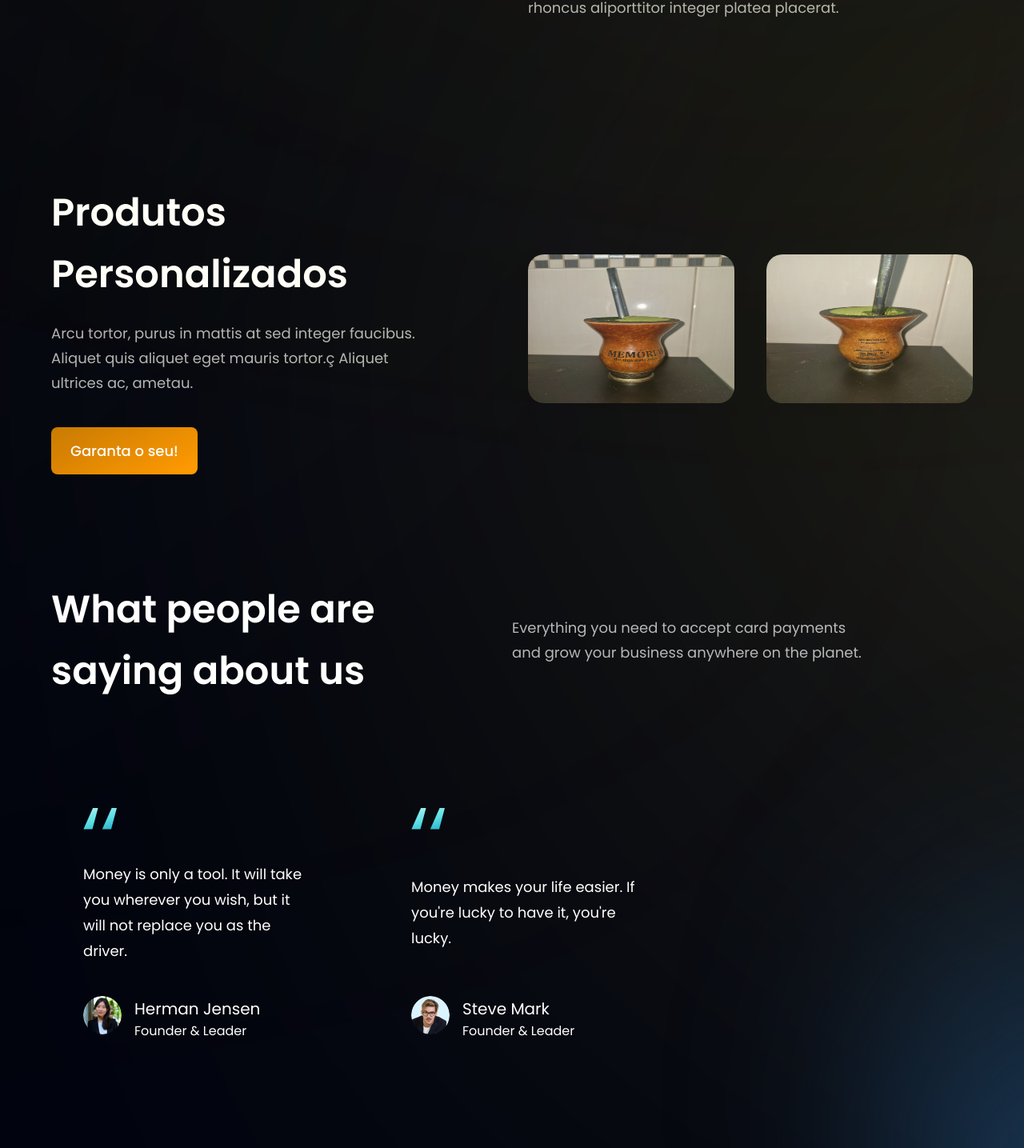
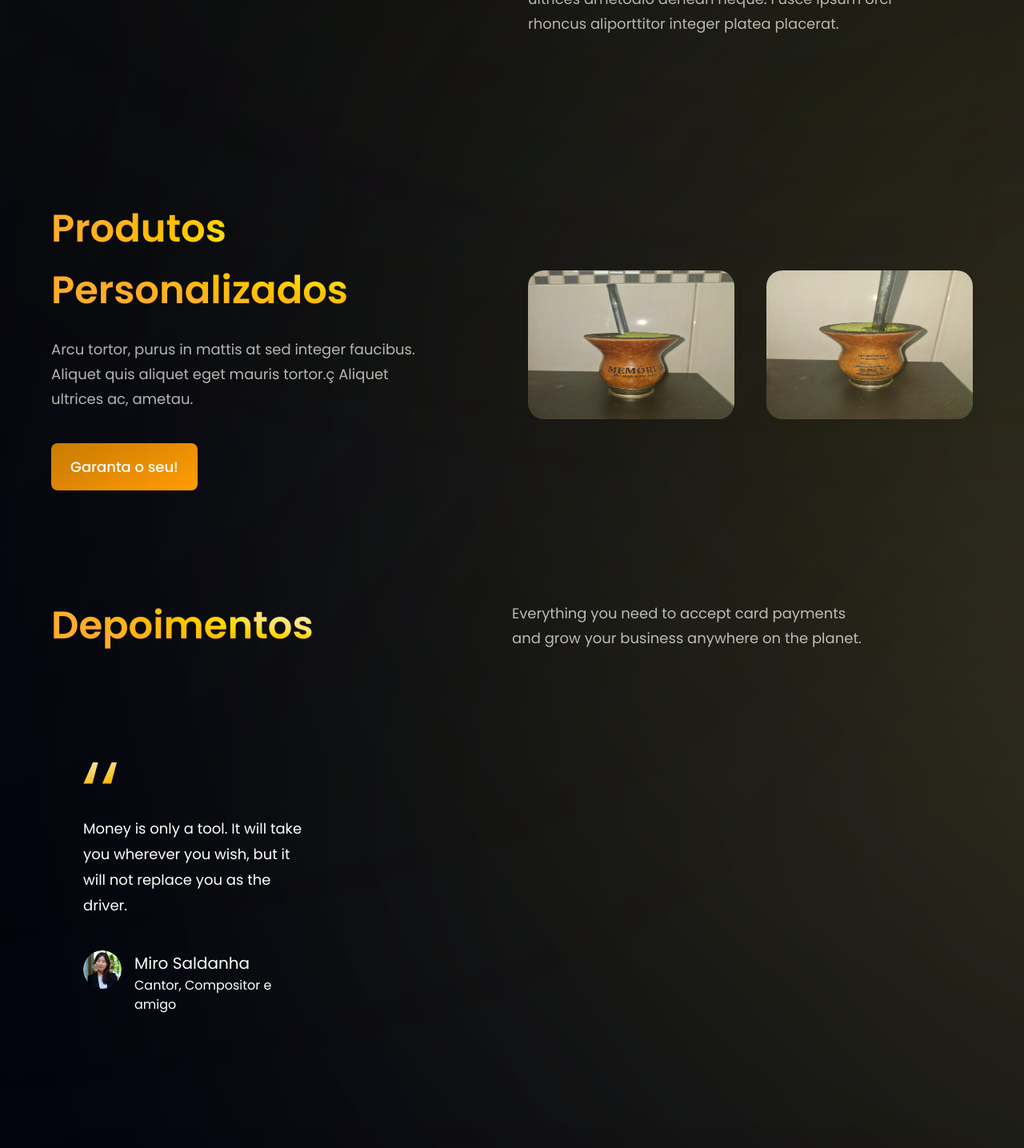
Before and after one commit to mateus-bernart/memorias-de-um-estradeiro, a React (Vite) app: page / in a window 1280 px wide. Shown: the part 1330-2765 px from the top of the page at 80% size. Built offline with nearby package versions, Linux system fonts and the light colour scheme.

Commit message:
insert link buttons, re-organized layout and adapted font sizes

```diff
--- a/src/App.jsx
+++ b/src/App.jsx
@@ -33,7 +33,6 @@ const App = () => (
         <Billing />
         <CardDeal />
         <Testimonials />
-        <Clients />
         <CTA />
         <Footer />
       </div>
--- a/src/components/Billing.jsx
+++ b/src/components/Billing.jsx
@@ -2,7 +2,7 @@ import { apple, bill, google, author } from "../assets";
 import styles, { layout } from "../style";
 
 const Billing = () => (
-  <section id="product" className={layout.sectionReverse}>
+  <section id="author" className={layout.sectionReverse}>
     <div className={`${layout.sectionImgReverse}`}>
       <img
         src={author}
@@ -15,7 +15,7 @@ const Billing = () => (
     </div>
 
     <div className={layout.sectionInfo}>
-      <h2 className={styles.heading2}>
+      <h2 className={`${styles.heading2} text-gradient`}>
         Sobre <br className="sm:block hidden" />o autor
       </h2>
       <p className={`${styles.paragraph} max-w-[470px] mt-5`}>
--- a/src/components/CTA.jsx
+++ b/src/components/CTA.jsx
@@ -6,7 +6,7 @@ const CTA = () => (
     className={`${styles.flexCenter} ${styles.marginY} ${styles.padding} sm:flex-row flex-col bg-black-gradient-2 rounded-[20px] box-shadow`}
   >
     <div className="flex-1 flex flex-col">
-      <h2 className={styles.heading2}>Let's try our service now!</h2>
+      <h2 className={styles.heading2}>Faça parte dessa história!</h2>
       <p className={`${styles.paragraph} max-w-[470px] mt-5`}>
         Everything you need to accept card payments and grow your business
         anywhere on the planet.
@@ -14,7 +14,9 @@ const CTA = () => (
     </div>
 
     <div className={`${styles.flexCenter} sm:ml-10 ml-0 sm:mt-0 mt-10`}>
-      <Button styles="mt-10 rounded-[10px]" />
+      <a href="https://produto.mercadolivre.com.br/MLB-3793922755-memorias-de-um-estradeiro-_JM">
+        <Button />
+      </a>
     </div>
   </section>
 );
--- a/src/components/CardDeal.jsx
+++ b/src/components/CardDeal.jsx
@@ -5,7 +5,7 @@ import Button from "./Button";
 const CardDeal = () => (
   <section className={layout.section}>
     <div className={layout.sectionInfo}>
-      <h2 className={styles.heading2}>
+      <h2 className={`${styles.heading2} text-gradient`}>
         Produtos <br className="sm:block hidden" />
         Personalizados
       </h2>
@@ -13,7 +13,9 @@ const CardDeal = () => (
         Arcu tortor, purus in mattis at sed integer faucibus. Aliquet quis
         aliquet eget mauris tortor.ç Aliquet ultrices ac, ametau.
       </p>
-      <Button styles="mt-10 rounded-[10px]" />
+      <a href="https://produto.mercadolivre.com.br/MLB-3796356899-cuia-personalizada-do-livro-memorias-de-um-estradeiro-_JM">
+        <Button styles="mt-10 rounded-[10px]" />
+      </a>
     </div>
 
     <div className={`${layout.sectionImg} space-x-10`}>
--- a/src/components/Hero.jsx
+++ b/src/components/Hero.jsx
@@ -18,7 +18,9 @@ const Hero = () => {
             <span className="text-gradient">Estradeiro</span>{" "}
           </h1>
           <div className="ss:flex hidden md:mr-4 mr-0">
-            <Button />
+            <a href="https://produto.mercadolivre.com.br/MLB-3793922755-memorias-de-um-estradeiro-_JM">
+              <Button />
+            </a>
           </div>
         </div>
 
@@ -42,7 +44,7 @@ const Hero = () => {
         <img
           src={bookverso}
           alt="bookverso"
-          className="w-[50%] h-[50%] relative z-[5] rounded-[120px]"
+          className="w-[50%] h-[50%] relative z-[5] rounded-[100px]"
         />
 
         {/* gradient start */}
@@ -53,7 +55,9 @@ const Hero = () => {
       </div>
 
       <div className={`ss:hidden ${styles.flexCenter}`}>
-        <Button />
+        <a href="https://produto.mercadolivre.com.br/MLB-3793922755-memorias-de-um-estradeiro-_JM">
+          <Button />
+        </a>
       </div>
     </section>
   );
--- a/src/components/Navbar.jsx
+++ b/src/components/Navbar.jsx
@@ -10,14 +10,14 @@ const Navbar = () => {
       <img
         src={logomemorias}
         alt="memorias-de-um-estradeiro-logo"
-        className="w-[100px] h-[100px]"
+        className="w-[120px] h-[120px]"
       />
 
       <ul className="list-none sm:flex hidden justify-end items-center flex-1">
         {navLinks.map((nav, index) => (
           <li
             key={nav.id}
-            className={`font-poppins font-normal cursor-pointer text-[16px] ${index === navLinks.length - 1 ? "mr-0" : "mr-10"} text-white`}
+            className={`font-poppins font-normal cursor-pointer text-[25px] ${index === navLinks.length - 1 ? "mr-0" : "mr-10"} text-white`}
           >
             <a href={`#${nav.id}`}>{nav.title}</a>
           </li>
--- a/src/components/Testimonials.jsx
+++ b/src/components/Testimonials.jsx
@@ -7,13 +7,11 @@ const Testimonials = () => (
     id="clients"
     className={`${styles.paddingY} ${styles.flexCenter} flex-col relative`}
   >
-    {/* TODO */}
-    <div className="absolute z-[0] w-[60%] h-[60%] -right-[50%] rounded-full blue__gradient bottom-40" />
+    <div className="absolute z-[0] w-[60%] h-[60%] -right-[50%] rounded-full yellow__gradient bottom-40" />
 
     <div className="w-full flex justify-between items-center md:flex-row flex-col sm:mb-16 mb-6 relative z-[1]">
-      <h1 className={styles.heading2}>
-        What people are <br className="sm:block hidden" />
-        saying about us
+      <h1 className={`${styles.heading2} text-gradient`}>
+        Depoimentos <br className="sm:block hidden" />
       </h1>
       <div className="w-full md:mt-0 mt-6">
         <p className={`${styles.paragraph} text-left max-w-[450px]`}>
--- a/src/constants/index.js
+++ b/src/constants/index.js
@@ -55,25 +55,9 @@ export const feedback = [
     id: "feedback-1",
     content:
       "Money is only a tool. It will take you wherever you wish, but it will not replace you as the driver.",
-    name: "Herman Jensen",
-    title: "Founder & Leader",
+    name: "Miro Saldanha",
+    title: "Cantor, Compositor e amigo",
     img: people01,
-  },
-  {
-    id: "feedback-2",
-    content:
-      "Money makes your life easier. If you're lucky to have it, you're lucky.",
-    name: "Steve Mark",
-    title: "Founder & Leader",
-    img: people02,
-  },
-  {
-    id: "feedback-3",
-    content:
-      "It is usually people in the money business, finance, and international trade that are really rich.",
-    name: "Kenn Gallagher",
-    title: "Founder & Leader",
-    img: people03,
   },
 ];
 
@@ -97,65 +81,19 @@ export const stats = [
 
 export const footerLinks = [
   {
-    title: "Useful Links",
+    title: "Contato!",
     links: [
       {
-        name: "Content",
+        name: "Whatsapp comercial",
         link: "https://www.hoobank.com/content/",
       },
       {
-        name: "How it Works",
+        name: "E-mail de exemplo",
         link: "https://www.hoobank.com/how-it-works/",
-      },
-      {
-        name: "Create",
-        link: "https://www.hoobank.com/create/",
-      },
-      {
-        name: "Explore",
-        link: "https://www.hoobank.com/explore/",
       },
       {
         name: "Terms & Services",
         link: "https://www.hoobank.com/terms-and-services/",
-      },
-    ],
-  },
-  {
-    title: "Community",
-    links: [
-      {
-        name: "Help Center",
-        link: "https://www.hoobank.com/help-center/",
-      },
-      {
-        name: "Partners",
-        link: "https://www.hoobank.com/partners/",
-      },
-      {
-        name: "Suggestions",
-        link: "https://www.hoobank.com/suggestions/",
-      },
-      {
-        name: "Blog",
-        link: "https://www.hoobank.com/blog/",
-      },
-      {
-        name: "Newsletters",
-        link: "https://www.hoobank.com/newsletters/",
-      },
-    ],
-  },
-  {
-    title: "Partner",
-    links: [
-      {
-        name: "Our Partner",
-        link: "https://www.hoobank.com/our-partner/",
-      },
-      {
-        name: "Become a Partner",
-        link: "https://www.hoobank.com/become-a-partner/",
       },
     ],
   },
```
Also changed, not shown: src/components/Footer.jsx (+14 -13 lines), src/assets/quotes.svg, 10 other files (tests, documents, lock files or other folders).
